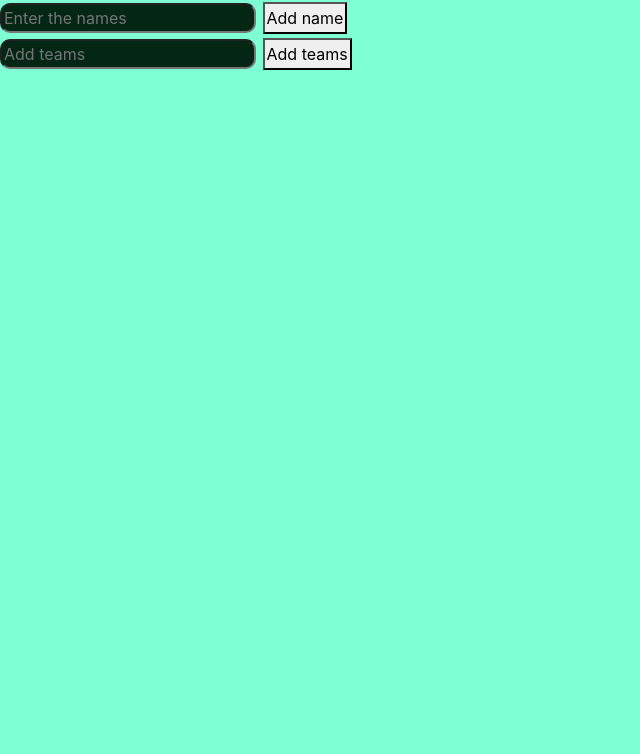
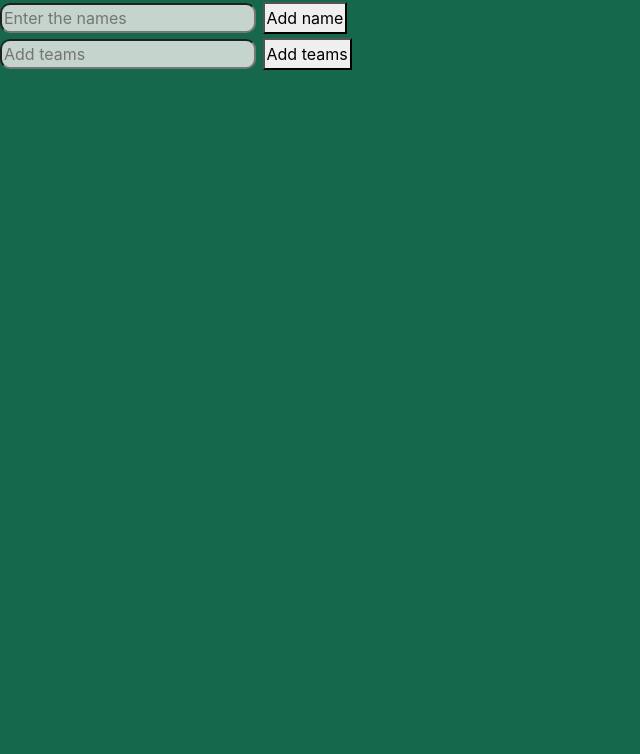
Before and after one commit to DonAzi/m2-D4, a plain HTML site: page HWork/m2-d4hw.html in a window 1280 px wide. Shown: the part 46-800 px from the top of the page, without its empty margins (0-640 px from the left). Drawn offline with nearby package versions, Linux system fonts and the light colour scheme.

Commit message:
Update m2-d4hw.html

```diff
--- a/HWork/m2-d4hw.html
+++ b/HWork/m2-d4hw.html
@@ -34,16 +34,16 @@
       h1 {
       }
       body {
-        background-color: aquamarine;
+        background-color: rgb(22, 104, 76);
       }
 
       #names {
-        background-color: rgb(4, 39, 21);
+        background-color: rgb(197, 212, 204);
         border-radius: 10px;
         display: inline-block;
       }
       #teams {
-        background-color: rgb(4, 39, 21);
+        background-color: rgb(197, 212, 204);
         border-radius: 10px;
       }
       button {
```
